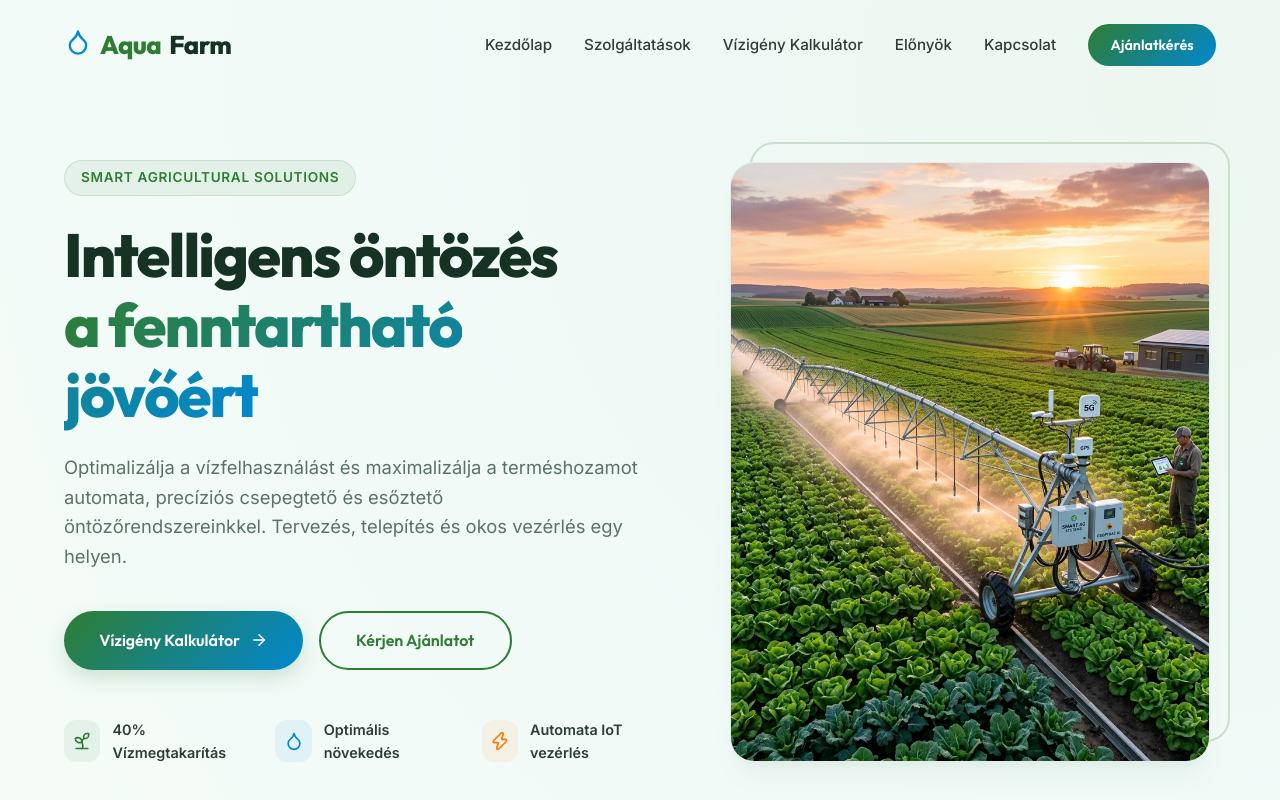
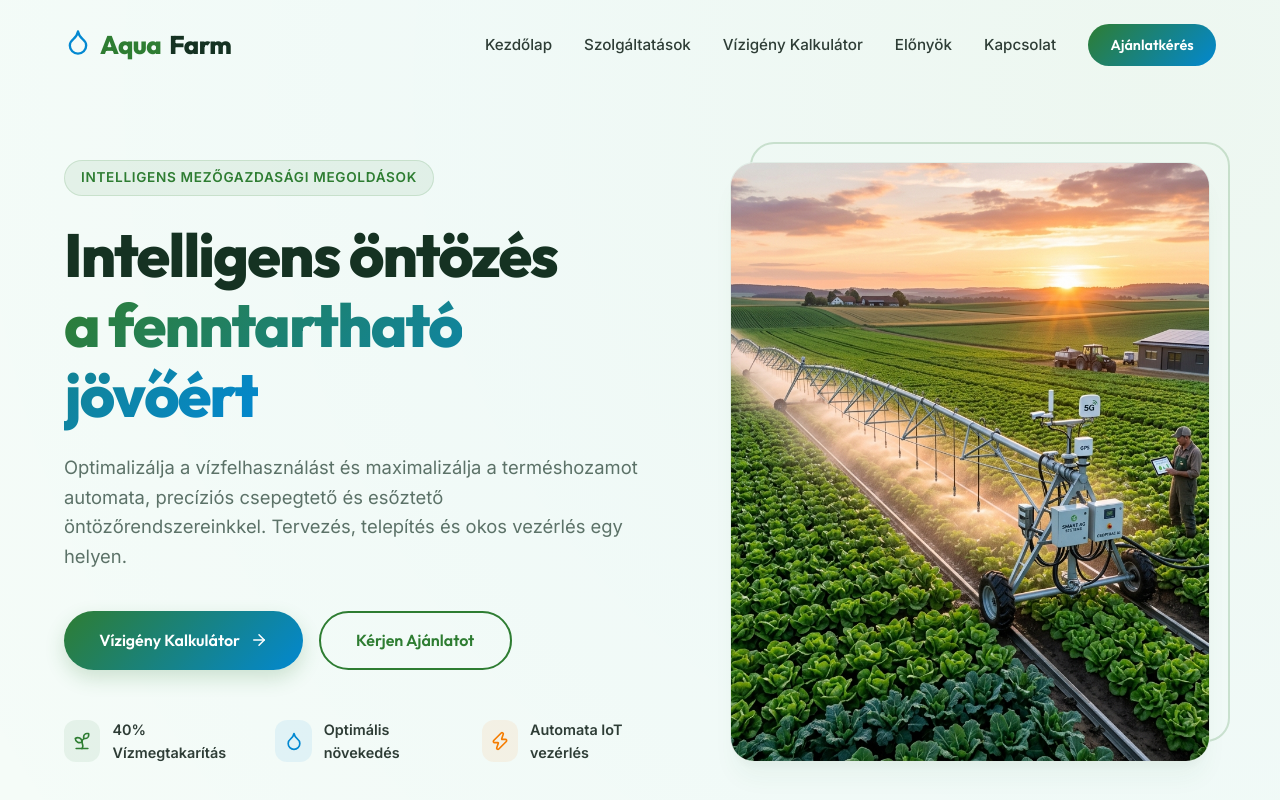
Before and after one commit to denyuel/smart-irrigation, a React (Vite) app: page / in a window 1280 px wide. Shown: the top 800 px of the page. Built offline with nearby package versions, Linux system fonts and the light colour scheme.

Commit message:
translate: replace English badge and alt text with Hungarian

```diff
--- a/src/components/Hero.tsx
+++ b/src/components/Hero.tsx
@@ -13,7 +13,7 @@ const Hero = () => {
           animate={{ opacity: 1, x: 0 }}
           transition={{ duration: 0.8 }}
         >
-          <span className="hero-badge">Smart Agricultural Solutions</span>
+          <span className="hero-badge">Intelligens Mezőgazdasági Megoldások</span>
           <h1 className="hero-title">
             Intelligens öntözés <br />
             <span>a fenntartható jövőért</span>
@@ -59,7 +59,7 @@ const Hero = () => {
           transition={{ duration: 1 }}
         >
           <div className="image-wrapper">
-             <img src={heroImg} alt="Smart crop field irrigation system" className="hero-img-actual" />
+             <img src={heroImg} alt="Intelligens szántóföldi öntözőrendszer" className="hero-img-actual" />
              <div className="hero-shape-decorator"></div>
           </div>
         </motion.div>
```
